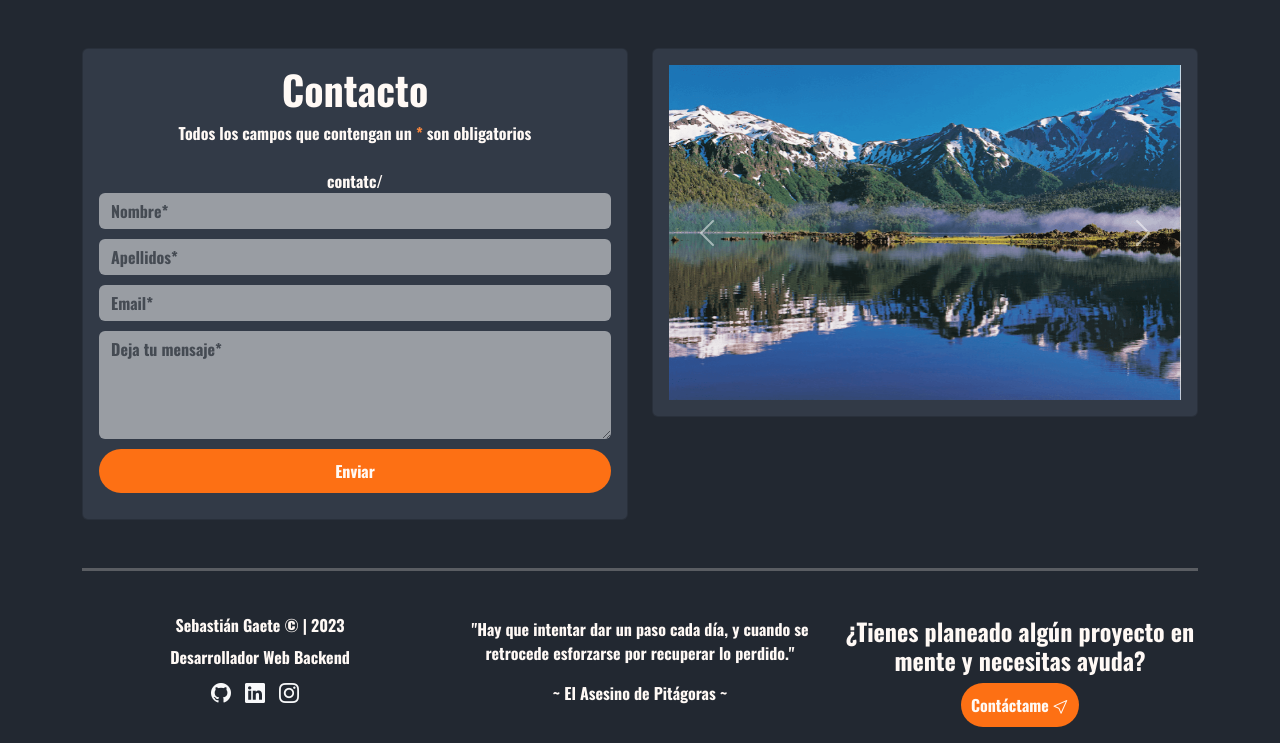
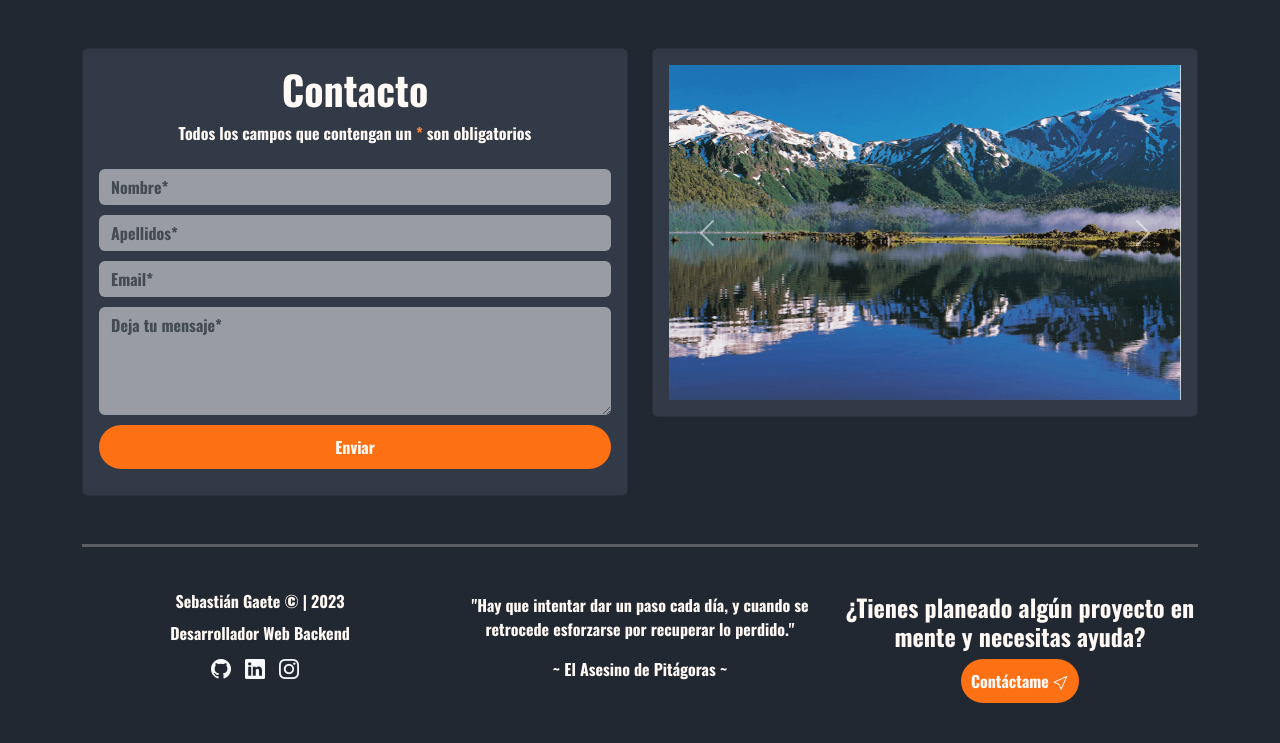
Before and after one commit to SebastianGaete/Portafolio, a Django app: page /contact/ in a window 1280 px wide. Shown: the part 92-835 px from the top of the page. After the commit the page ends 795 px from the top, so only its background shows below. Run offline with Django 4.2, Linux system fonts and the light colour scheme.

Commit message:
Portafolio termino3

```diff
--- /dev/null
+++ b/myportfolio/forms.py
@@ -0,0 +1 @@
+from .models import
--- a/myportfolio/templates/pages/contact.html
+++ b/myportfolio/templates/pages/contact.html
@@ -11,9 +11,9 @@
                     <h1>Contacto</h1>
                     <p class="mb-4">Todos los campos que contengan un <span class="skills">*</span> son obligatorios</p>
                     {% csrf_token %}
-                    contatc/
+
                     <label for="nombre"></label>
-                    <input class="form-control campo_input opacity-50 shadow-none border-0 type="text" name="nombre" id="nombre" placeholder="Nombre*">
+                    <input class="form-control campo_input opacity-50 shadow-none border-0" type="text" name="nombre" id="nombre" placeholder="Nombre*">
 
                     <label for="apellidos"></label>
                     <input class="form-control campo_input opacity-50 shadow-none border-0" type="text" name="apellidos" id="apellidos" placeholder="Apellidos*">
```
